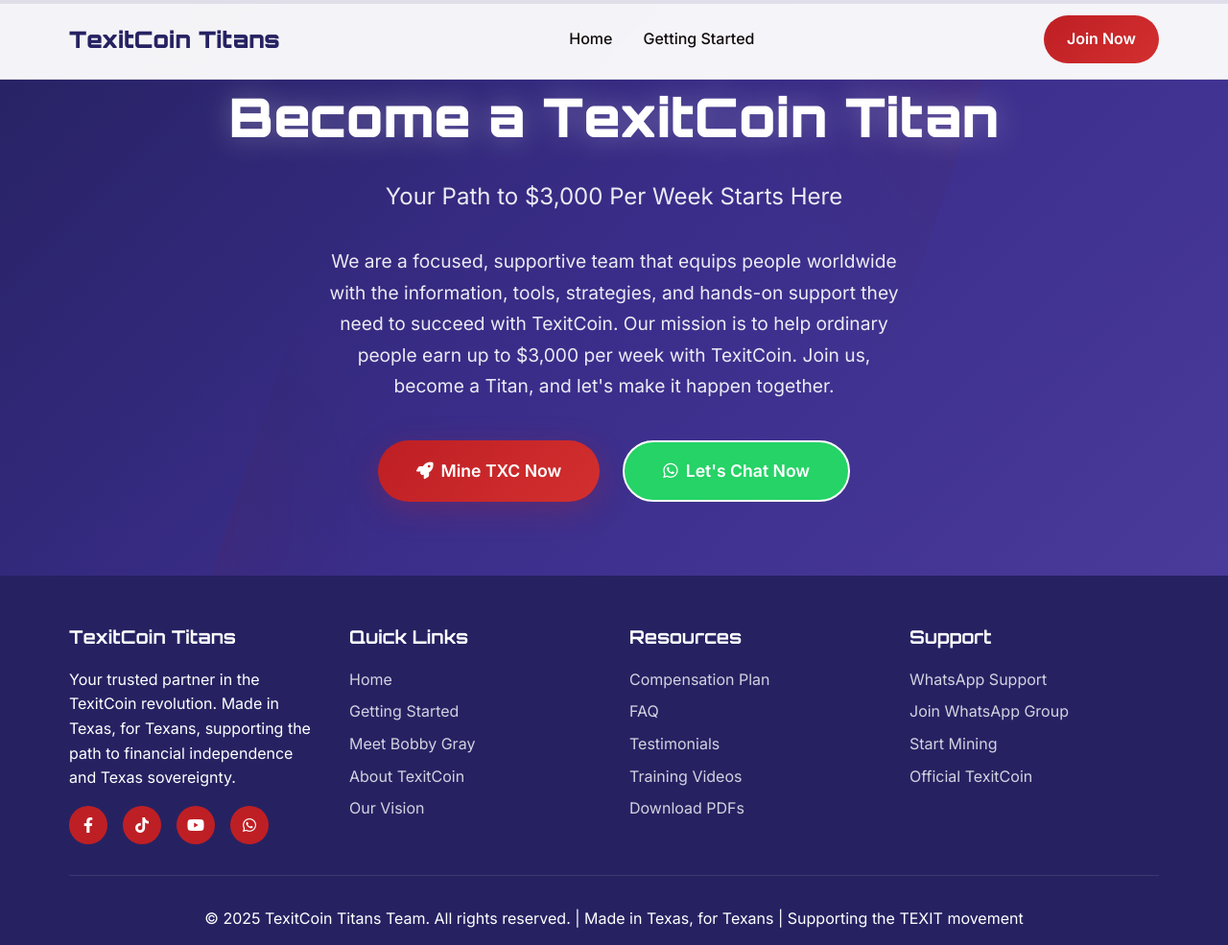
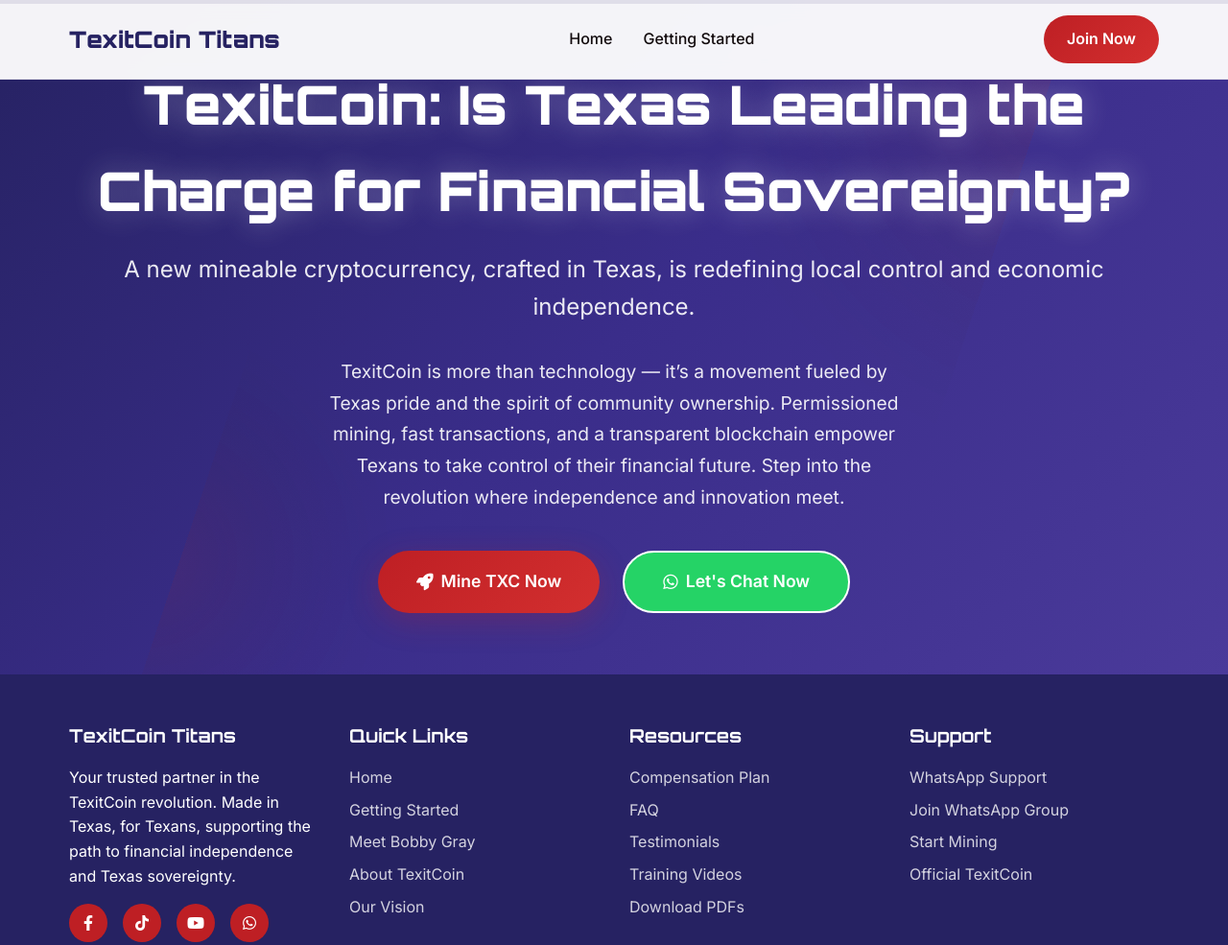
Before and after one commit to MusaTheGiant/how-to-earn-3000-weekly-2025-09-18-xfpkw, a plain HTML site: page index.html in a window 1280 px wide. Shown: the top 985 px of the page at 96% size. Drawn offline with Linux system fonts and the light colour scheme.

Commit message:
Update index.html

```diff
--- a/index.html
+++ b/index.html
@@ -896,10 +896,10 @@
     <section class="hero" id="home">
         <div class="container">
             <div class="hero-content">
-                <h1>Become a TexitCoin Titan</h1>
-                <p class="hero-subtitle">Your Path to $3,000 Per Week Starts Here</p>
+                <h1>TexitCoin: Is Texas Leading the Charge for Financial Sovereignty?</h1>
+                <p class="hero-subtitle">A new mineable cryptocurrency, crafted in Texas, is redefining local control and economic independence.</p>
                 <p class="hero-description">
-                    We are a focused, supportive team that equips people worldwide with the information, tools, strategies, and hands-on support they need to succeed with TexitCoin. Our mission is to help ordinary people earn up to $3,000 per week with TexitCoin. Join us, become a Titan, and let's make it happen together.
+                    TexitCoin is more than technology — it’s a movement fueled by Texas pride and the spirit of community ownership. Permissioned mining, fast transactions, and a transparent blockchain empower Texans to take control of their financial future. Step into the revolution where independence and innovation meet.
                 </p>
                 <div class="cta-buttons">
                     <a href="https://minetxc.com/sign-up?sponsor=mtglegacy" class="cta-btn cta-primary" target="_blank" rel="noopener noreferrer">
```
